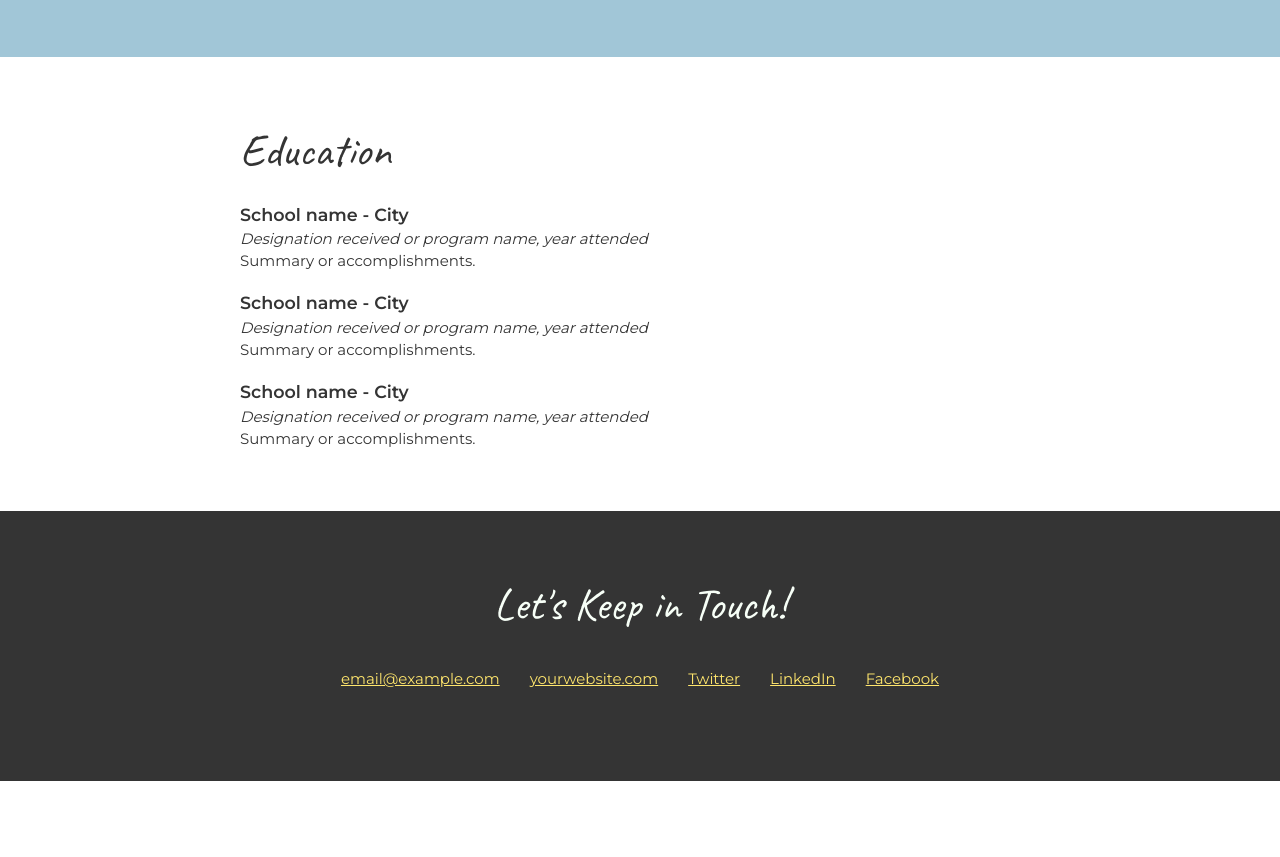
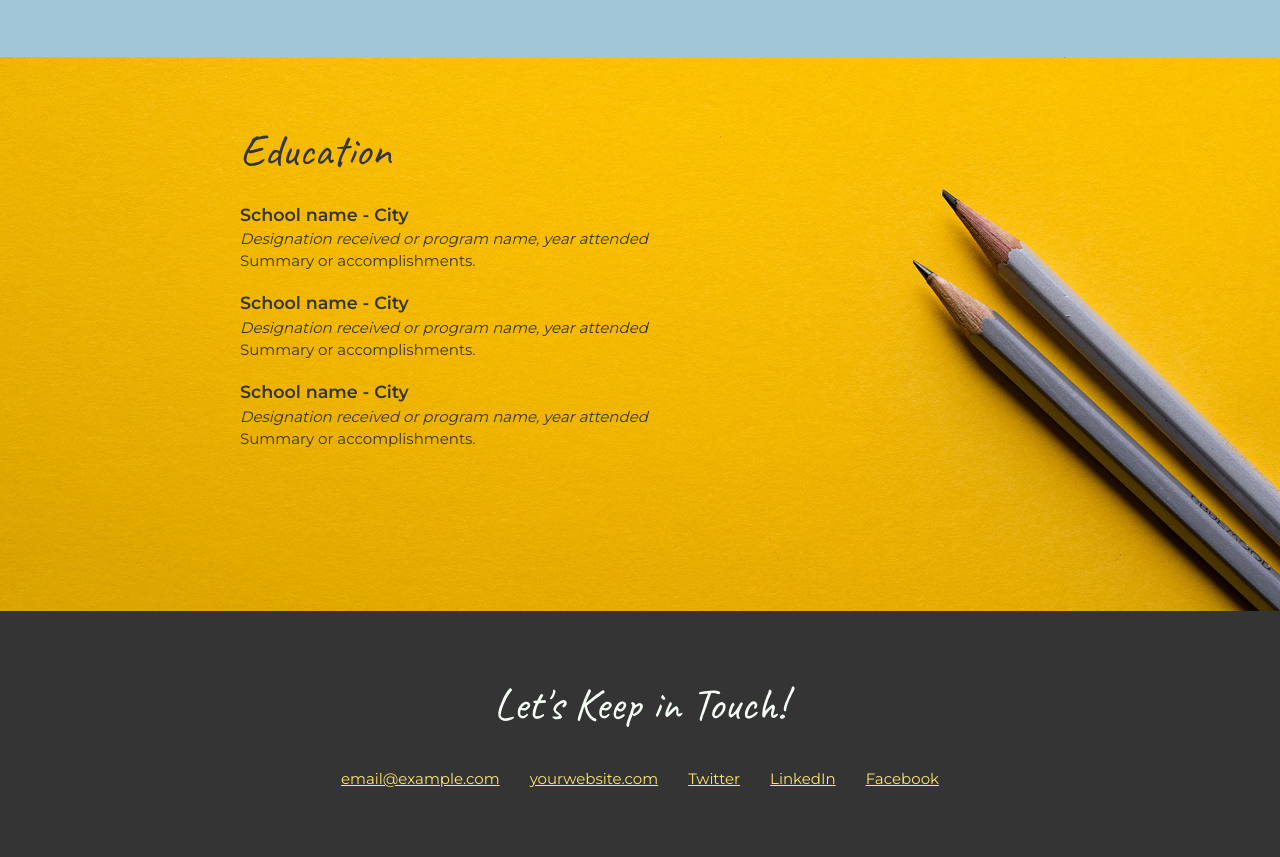
Before and after one commit to iamindika/css-portfolio, a plain HTML site: page index.html in a window 1280 px wide. Shown: the part 2473-3330 px from the top of the page. Before the commit the page ends 3254 px from the top, so only its background shows below. Drawn offline with Linux system fonts and the light colour scheme.

Commit message:
Style education section

```diff
--- a/css/styles.css
+++ b/css/styles.css
@@ -105,7 +105,15 @@ header {
 }
 /* Education
 ----------------------*/
-
+.education {
+  background-image: url(../images/joanna-kosinska-unsplash.jpg);
+  background-size: cover;
+  background-position: top right;
+  padding-bottom: 100px;
+}
+.education p {
+  width: 60%;
+}
 /* Contact Info
 ----------------------*/
 footer {
```
